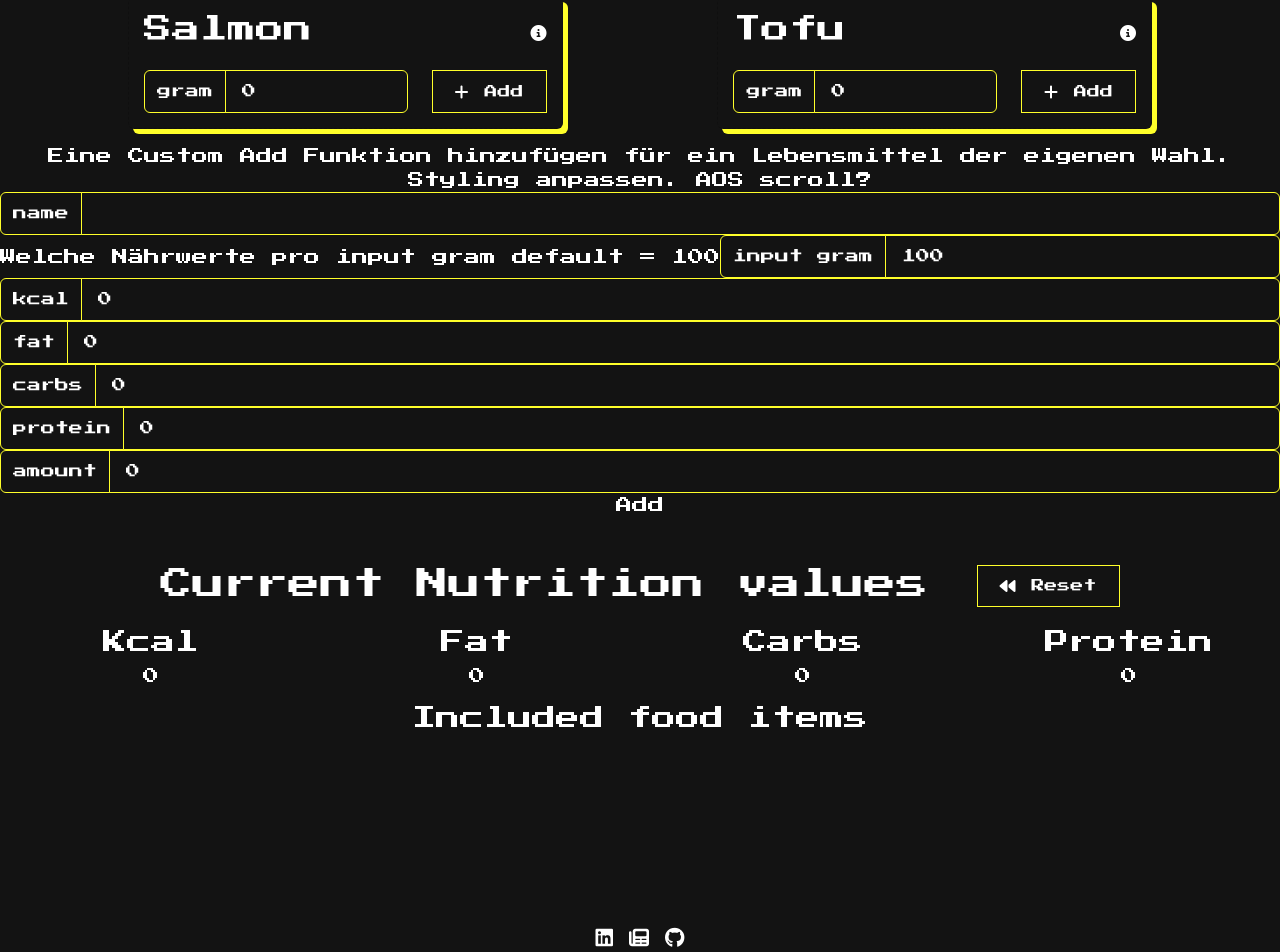
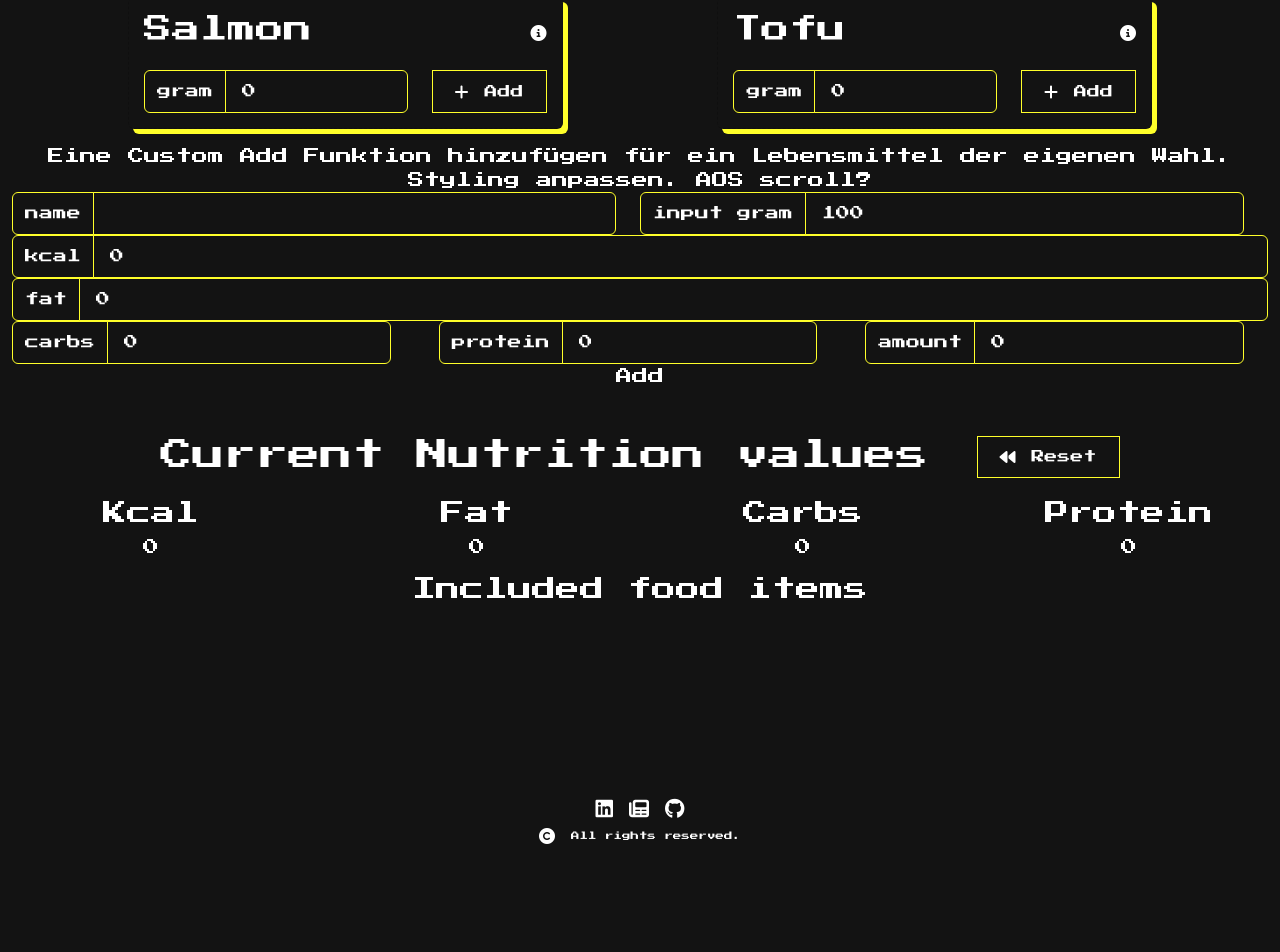
Before and after one commit to Matthes-Baer/NutritionCalculator, a Vue app: page / in a window 1280 px wide. Shown: the part 1175-2127 px from the top of the page. After the commit the page ends 2019 px from the top, so only its background shows below. Built offline with nearby package versions, Linux system fonts and the light colour scheme.

Commit message:
feat: updated customAdd styling

```diff
--- a/src/components/nutrition/CustomAdd.vue
+++ b/src/components/nutrition/CustomAdd.vue
@@ -62,18 +62,18 @@ export default {
 <template>
   Eine Custom Add Funktion hinzufügen für ein Lebensmittel der eigenen Wahl.
   Styling anpassen. AOS scroll?
-  <div class="d-flex flex-column">
-    <div class="d-flex align-items-center form-group me-4" style="flex: 1">
+  <div class="row">
+    <div data-aos="fade-up" class="col-lg-12 row">
+      <div class="col-lg-4 form-group" style="flex: 1">
         <span>name</span>
         <input class="form-field" type="text" v-model="name" />
       </div>
-
-    <div class="d-flex align-items-center form-group me-4" style="flex: 1">
-      Welche Nährwerte pro input gram default = 100
+      <div class="col-lg-4 form-group" style="flex: 1">
         <span>input gram</span>
         <input class="form-field" type="number" v-model="inputAmount" />
       </div>
-
+    </div>
+    <div class="col-lg-12">
       <div class="d-flex align-items-center form-group me-4" style="flex: 1">
         <span>kcal</span>
         <input class="form-field" type="number" v-model="kcal" min="0" />
@@ -82,6 +82,7 @@ export default {
       <div class="d-flex align-items-center form-group me-4" style="flex: 1">
         <span>fat</span>
         <input class="form-field" type="number" v-model="fat" min="0" />
+      </div>
     </div>
 
     <div class="d-flex align-items-center form-group me-4" style="flex: 1">
```
Lines whose indentation alone changed are shown as unchanged.
